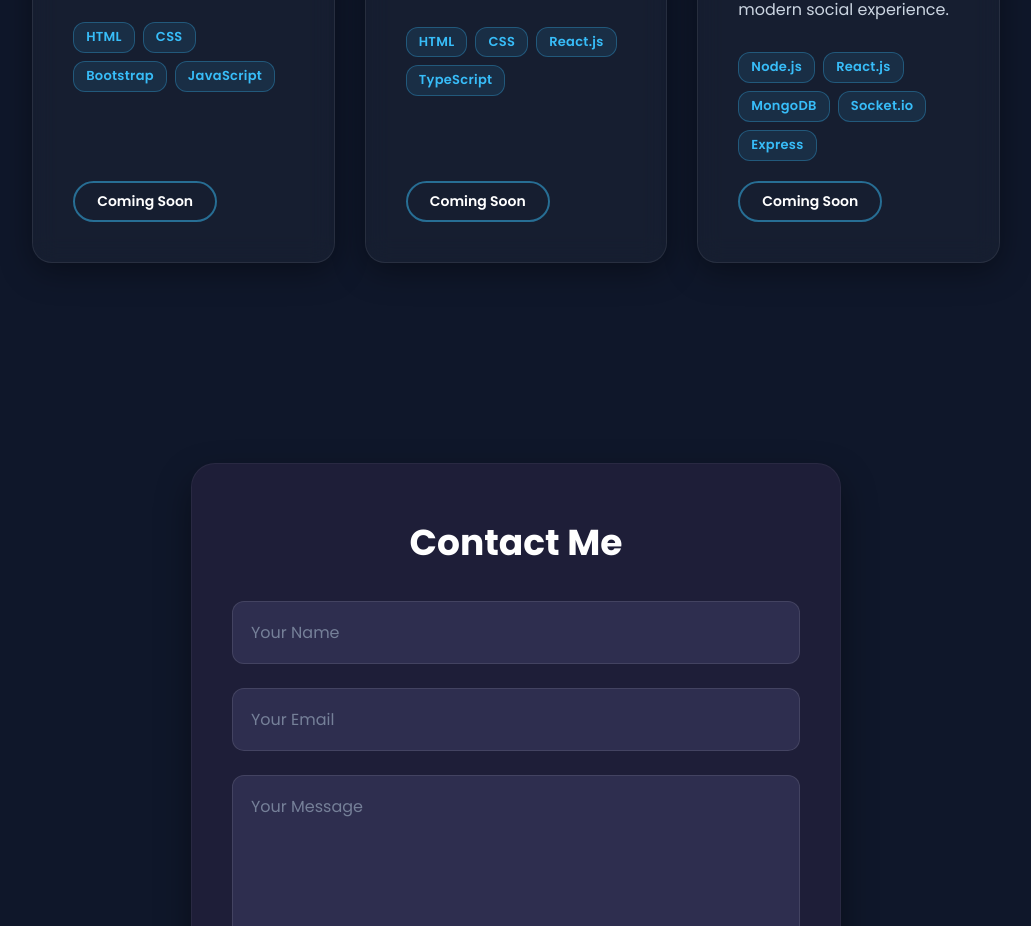
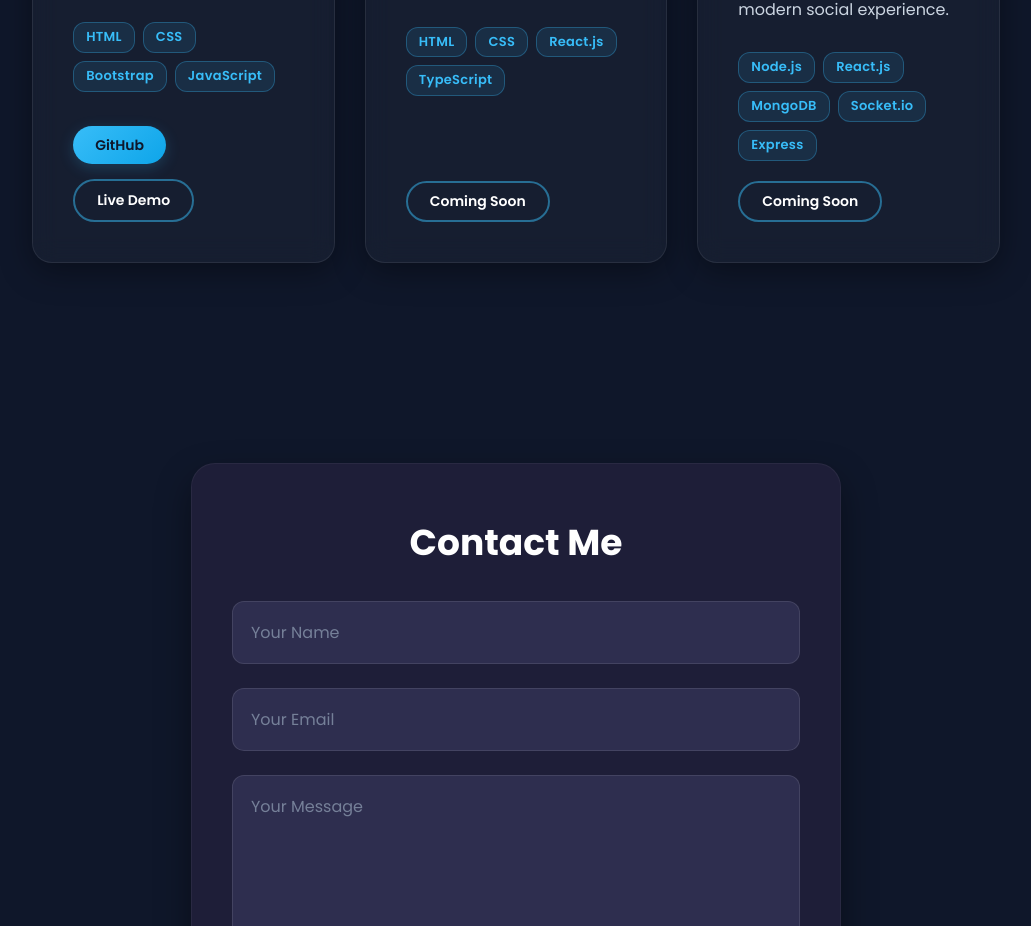
Before and after one commit to ahmar-subhan/cloudexify-web-p1-ahmarsubhan, a plain HTML site: page index.html in a window 1280 px wide. Shown: the part 3062-3988 px from the top of the page, without its empty margins (124-1155 px from the left). Drawn offline with Linux system fonts and the light colour scheme.

Commit message:
puting git and live demo for e-commernece store

```diff
--- a/index.html
+++ b/index.html
@@ -142,8 +142,9 @@
             </div>
                 </div>
                 <div class="project-links">
-                <button type="button" class="btn btn-secondary btn-sm" disabled>Coming Soon</button>
-            </div>
+                <a href="https://github.com/ahmar-subhan/cloudexify-web-p2-ahmarsubhan" target="_blank" rel="noopener noreferrer" aria-label="GitHub Repository for E-Commerce Store" class="btn btn-sm">GitHub</a>
+                    <a href="https://cloudexify-web-p2-ahmarsubhan.vercel.app/index.html" aria-label="Live Demo for E-Commerce Store" class="btn btn-secondary btn-sm">Live Demo</a>
+                </div>
             </div>
             <div class="project-card glass-card">
                 <div class="project-info">
```
